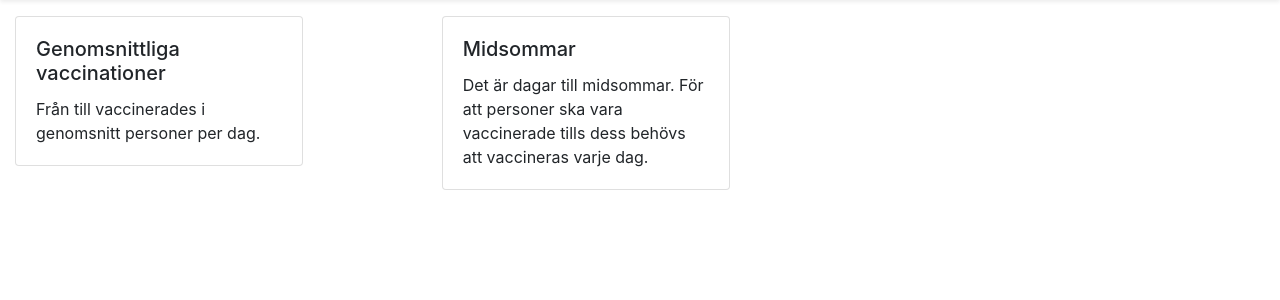
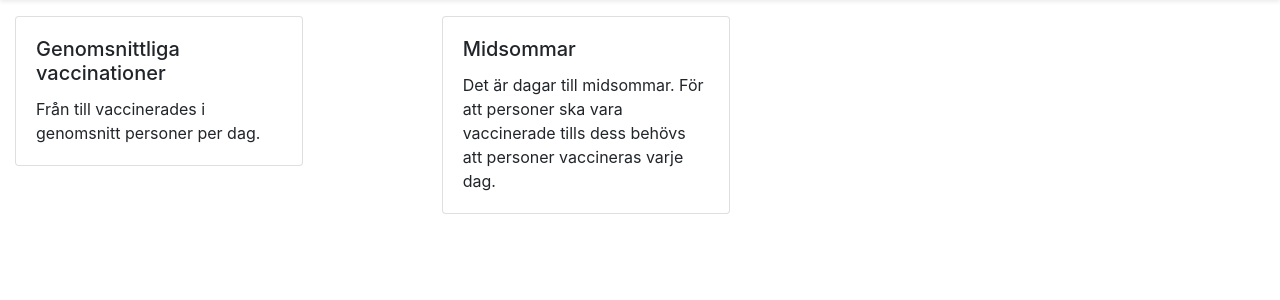
Before and after one commit to Halliom/VaxDax, a Flask app: template templates/index.html in a window 1280 px wide. Shown: the part 71-371 px from the top of the page. Run offline with Flask 2, Linux system fonts and the light colour scheme; the template is opened without the code that fills it, so the values that code supplies are empty; some libraries are stand-ins or nearby versions.

Commit message:
Added missing word

```diff
--- a/templates/index.html
+++ b/templates/index.html
@@ -58,7 +58,7 @@
                 <div class="card" style="width: 18rem;">
                     <div class="card-body">
                         <h5 class="card-title">Midsommar</h5>
-                        <p class="card-text">Det är <b id="daysToMidsummer"></b> dagar till midsommar. För att <b id="numPeopleNeedToBeVaccinated"></b> personer ska vara vaccinerade tills dess behövs att <b id="avgNecessaryIncrease"></b> vaccineras varje dag.</p>
+                        <p class="card-text">Det är <b id="daysToMidsummer"></b> dagar till midsommar. För att <b id="numPeopleNeedToBeVaccinated"></b> personer ska vara vaccinerade tills dess behövs att <b id="avgNecessaryIncrease"></b> personer vaccineras varje dag.</p>
                     </div>
                 </div>
             </div>
```
